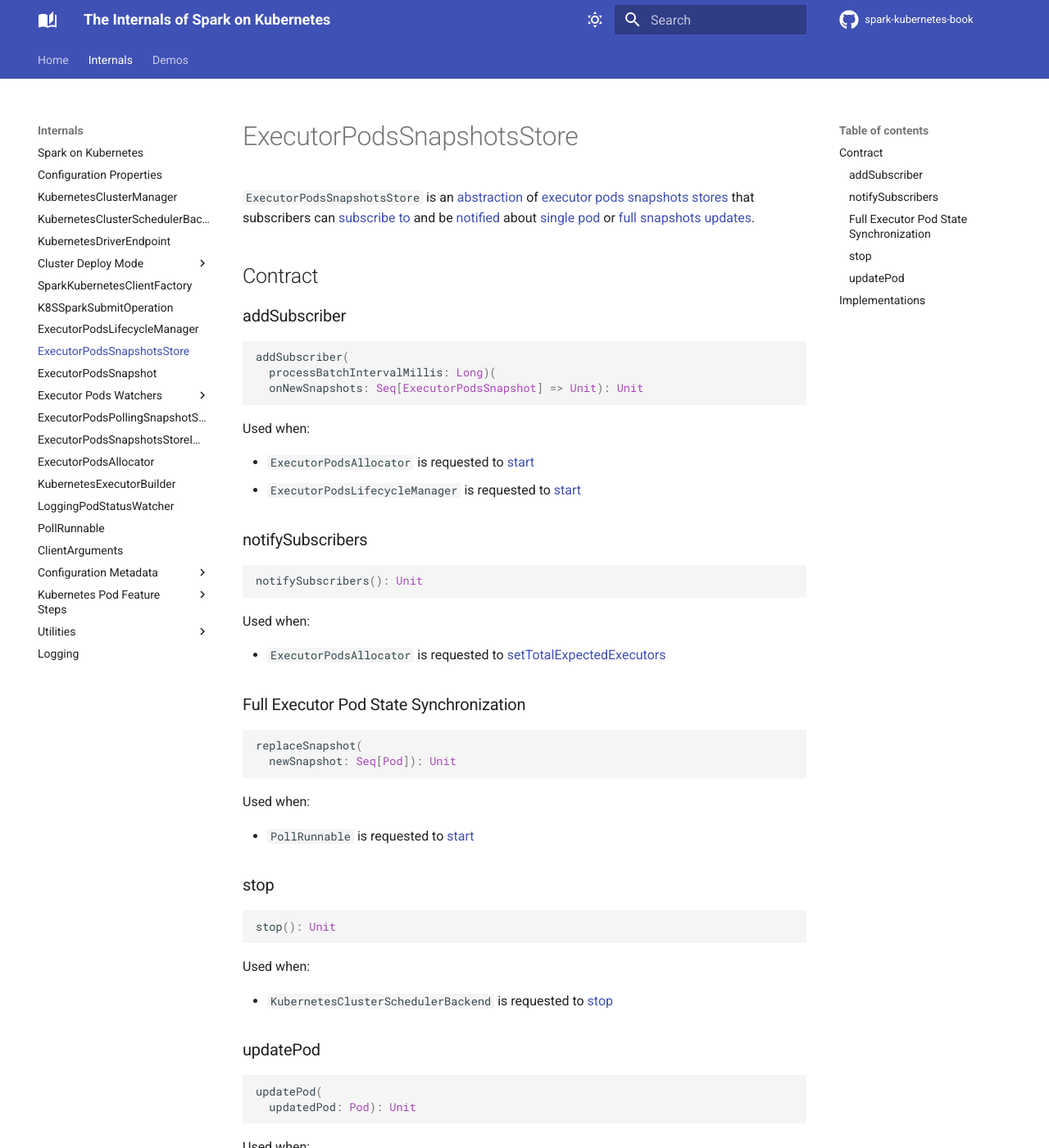
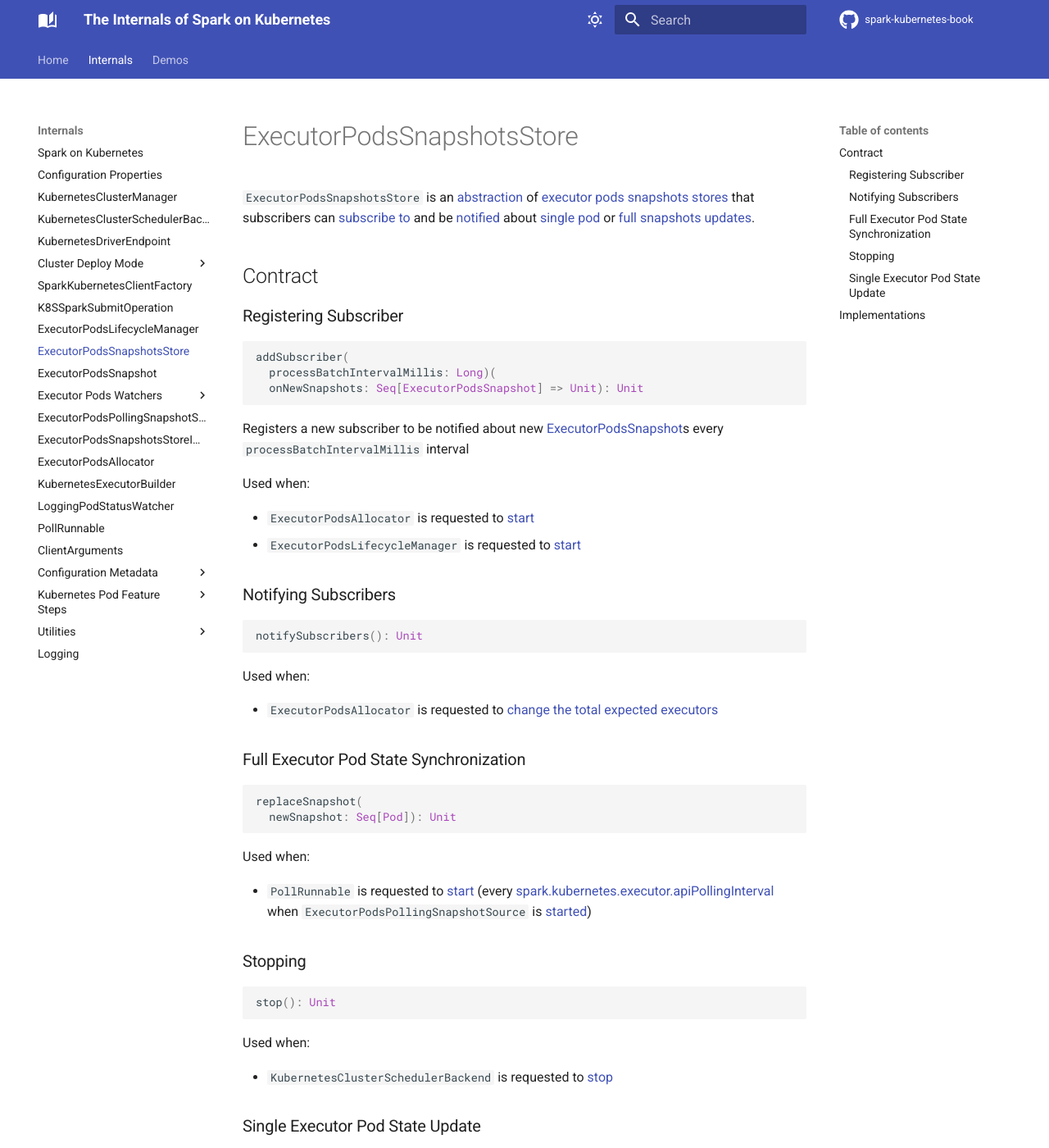
Before and after one commit to jaceklaskowski/spark-kubernetes-book, an MkDocs documentation site: the page built from docs/ExecutorPodsSnapshotsStore.md, in a window 1280 px wide and 1400 px high. Shown: the whole window at 82% size. Built offline with MkDocs 1.6.1 and Material for MkDocs 9.7.7, drawn with Linux system fonts in a browser that asks for light colours; comment, search, counter and statistics services are not loaded.

Commit message:
ExecutorPodsSnapshotsStore + Demo

````diff
--- a/docs/ExecutorPodsSnapshotsStore.md
+++ b/docs/ExecutorPodsSnapshotsStore.md
@@ -4,7 +4,7 @@
 
 ## Contract
 
-### <span id="addSubscriber"> addSubscriber
+### <span id="addSubscriber"> Registering Subscriber
 
 ```scala
 addSubscriber(
@@ -12,12 +12,14 @@ addSubscriber(
   onNewSnapshots: Seq[ExecutorPodsSnapshot] => Unit): Unit
 ```
 
+Registers a new subscriber to be notified about new [ExecutorPodsSnapshot](ExecutorPodsSnapshot.md)s every `processBatchIntervalMillis` interval
+
 Used when:
 
 * `ExecutorPodsAllocator` is requested to [start](ExecutorPodsAllocator.md#start)
 * `ExecutorPodsLifecycleManager` is requested to [start](ExecutorPodsLifecycleManager.md#start)
 
-### <span id="notifySubscribers"> notifySubscribers
+### <span id="notifySubscribers"> Notifying Subscribers
 
 ```scala
 notifySubscribers(): Unit
@@ -25,7 +27,7 @@ notifySubscribers(): Unit
 
 Used when:
 
-* `ExecutorPodsAllocator` is requested to [setTotalExpectedExecutors](ExecutorPodsAllocator.md#setTotalExpectedExecutors)
+* `ExecutorPodsAllocator` is requested to [change the total expected executors](ExecutorPodsAllocator.md#setTotalExpectedExecutors)
 
 ### <span id="replaceSnapshot"> Full Executor Pod State Synchronization
 
@@ -36,9 +38,9 @@ replaceSnapshot(
 
 Used when:
 
-* `PollRunnable` is requested to [start](PollRunnable.md#run)
+* `PollRunnable` is requested to [start](PollRunnable.md#run) (every [spark.kubernetes.executor.apiPollingInterval](configuration-properties.md#spark.kubernetes.executor.apiPollingInterval) when `ExecutorPodsPollingSnapshotSource` is [started](ExecutorPodsPollingSnapshotSource.md#start))
 
-### <span id="stop"> stop
+### <span id="stop"> Stopping
 
 ```scala
 stop(): Unit
@@ -48,7 +50,7 @@ Used when:
 
 * `KubernetesClusterSchedulerBackend` is requested to [stop](KubernetesClusterSchedulerBackend.md#stop)
 
-### <span id="updatePod"> updatePod
+### <span id="updatePod"> Single Executor Pod State Update
 
 ```scala
 updatePod(
````
Also changed, not shown: docs/demo/spark-shell-on-minikube.md (+16 -13 lines).
